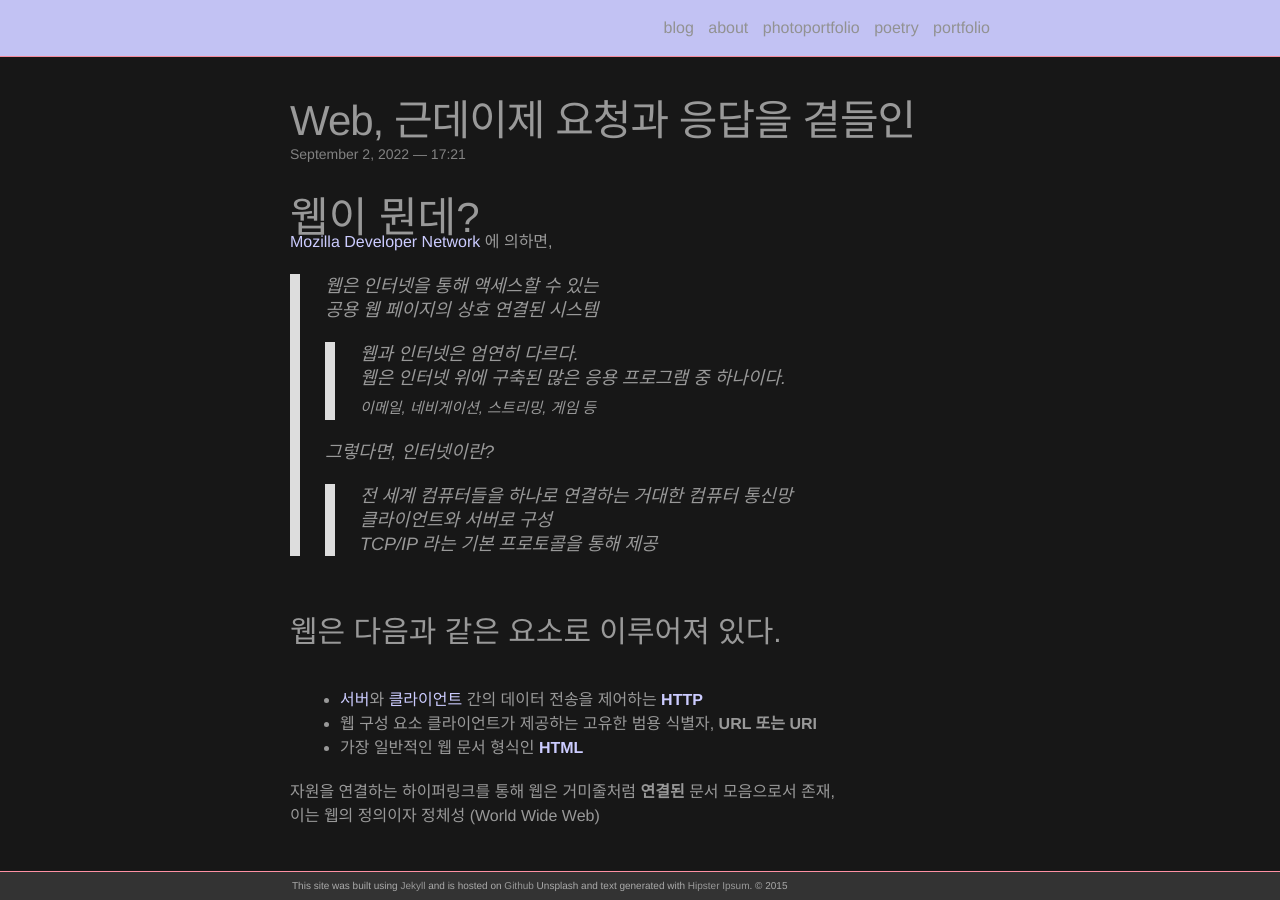
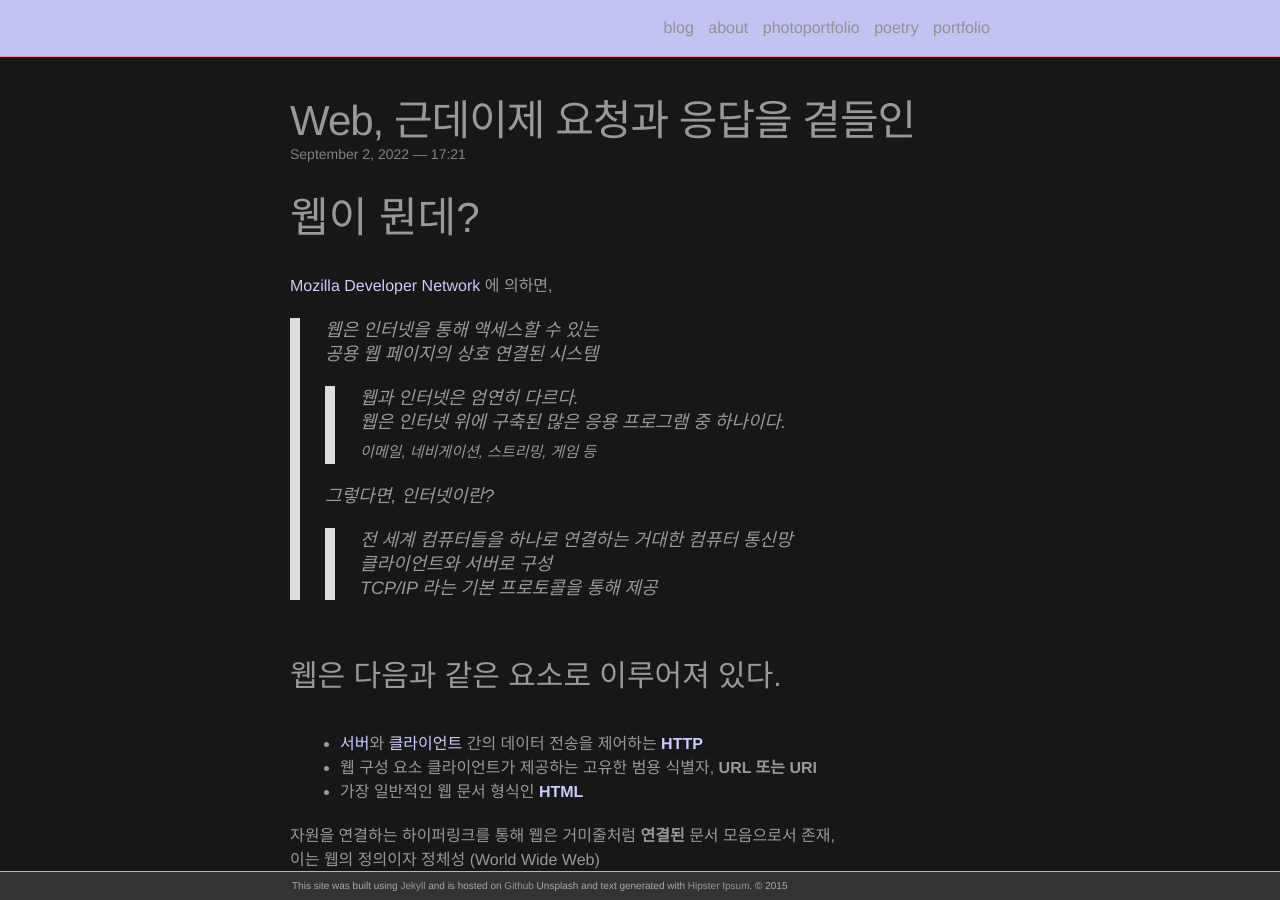
Before and after one commit to GHeeJeon/GHeeJeon.github.io, a Jekyll site: the page built from _posts/2022-09-03-Web,-근데이제-요청과-응답을-곁들인.markdown, in a window 1280 px wide and 900 px high. Built offline with Jekyll 4.4.1, drawn with Linux system fonts in a browser that asks for light colours; nearby versions of some CDN libraries.

Commit message:
Update 2022-09-03-Web,-근데이제-요청과-응답을-곁들인.markdown

```diff
--- a/_posts/2022-09-03-Web,-근데이제-요청과-응답을-곁들인.markdown
+++ b/_posts/2022-09-03-Web,-근데이제-요청과-응답을-곁들인.markdown
@@ -6,6 +6,8 @@
 ---
 
 ## 웹이 뭔데?
+
+<br/>
 
 [Mozilla Developer Network](https://developer.mozilla.org/en-US/docs/Glossary/World_Wide_Web) 에 의하면,
 > 웹은 인터넷을 통해 액세스할 수 있는
@@ -36,18 +38,31 @@
 
 ## 서버? 클라이언트?
 
+<br/>
+
 [오라클 문서](https://docs.oracle.com/cd/E19455-01/805-7228/6j6q7ueov/index.html) 에 의하면,
 
 ### 서버란?
+
+<br/>
+
 > 네트워크의 다른 시스템에 서비스를 제공하는 시스템
 
+<br/>
+
 ### 클라이언트란?
+
+<br/>
+
 > 서버의 원격 서비스를 사용하는 시스템
 > 일부 클라이언트는 디스크 저장 용량이 제한되거나 아예 없으며,
 > 작동하려면 서버의 원격 파일 시스템에 의존해야 한다.
 
-<img src="https://user-images.githubusercontent.com/47032054/188305410-18ba6b38-8344-4991-babc-61859a1ab9ff.png" width="25%" height="25%">
+<br/>
 
+<img src="https://user-images.githubusercontent.com/47032054/188305410-18ba6b38-8344-4991-babc-61859a1ab9ff.png" width="50%" height="50%">
+
+<br/>
 
 ## HTTP?
 
```
